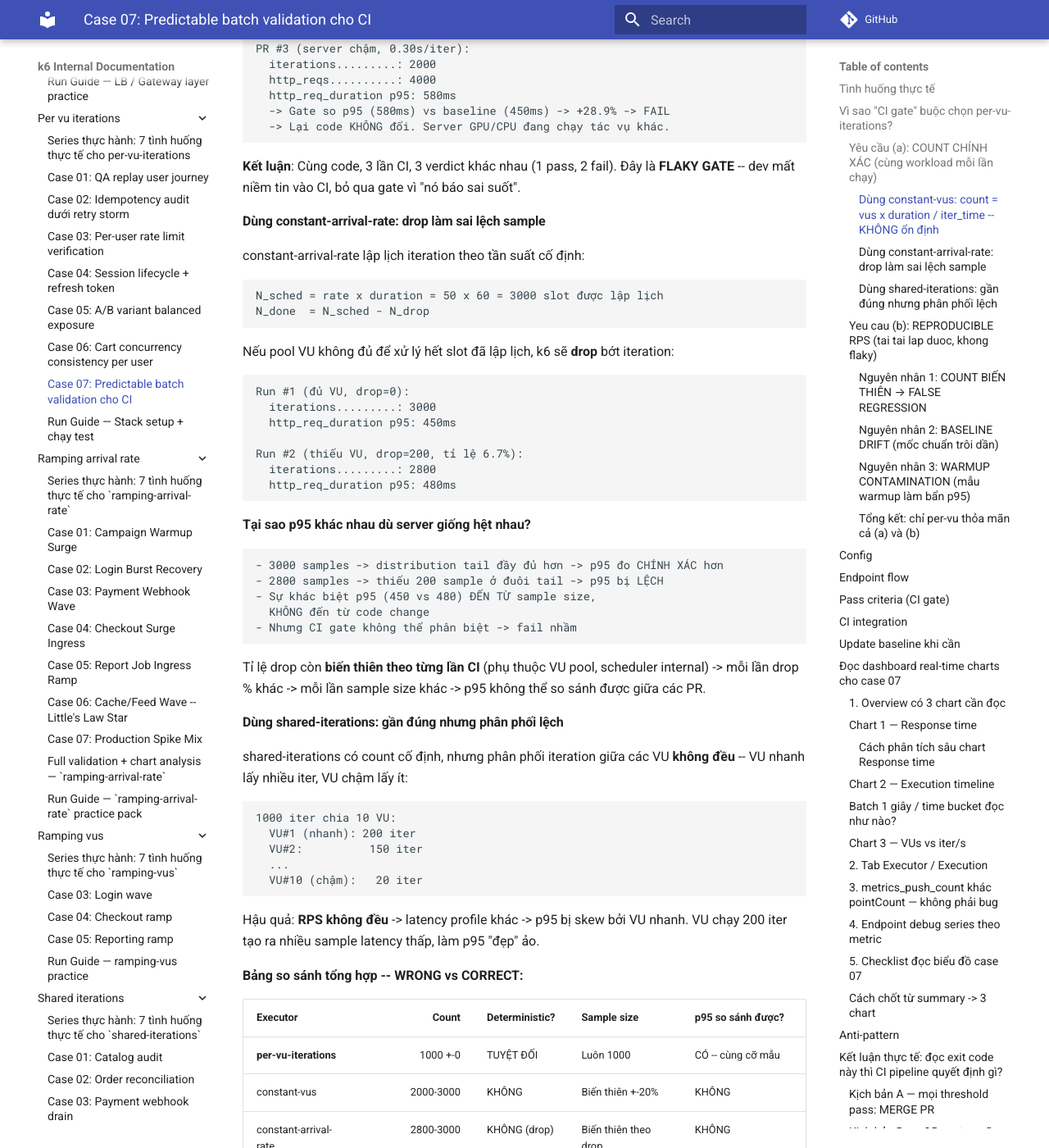
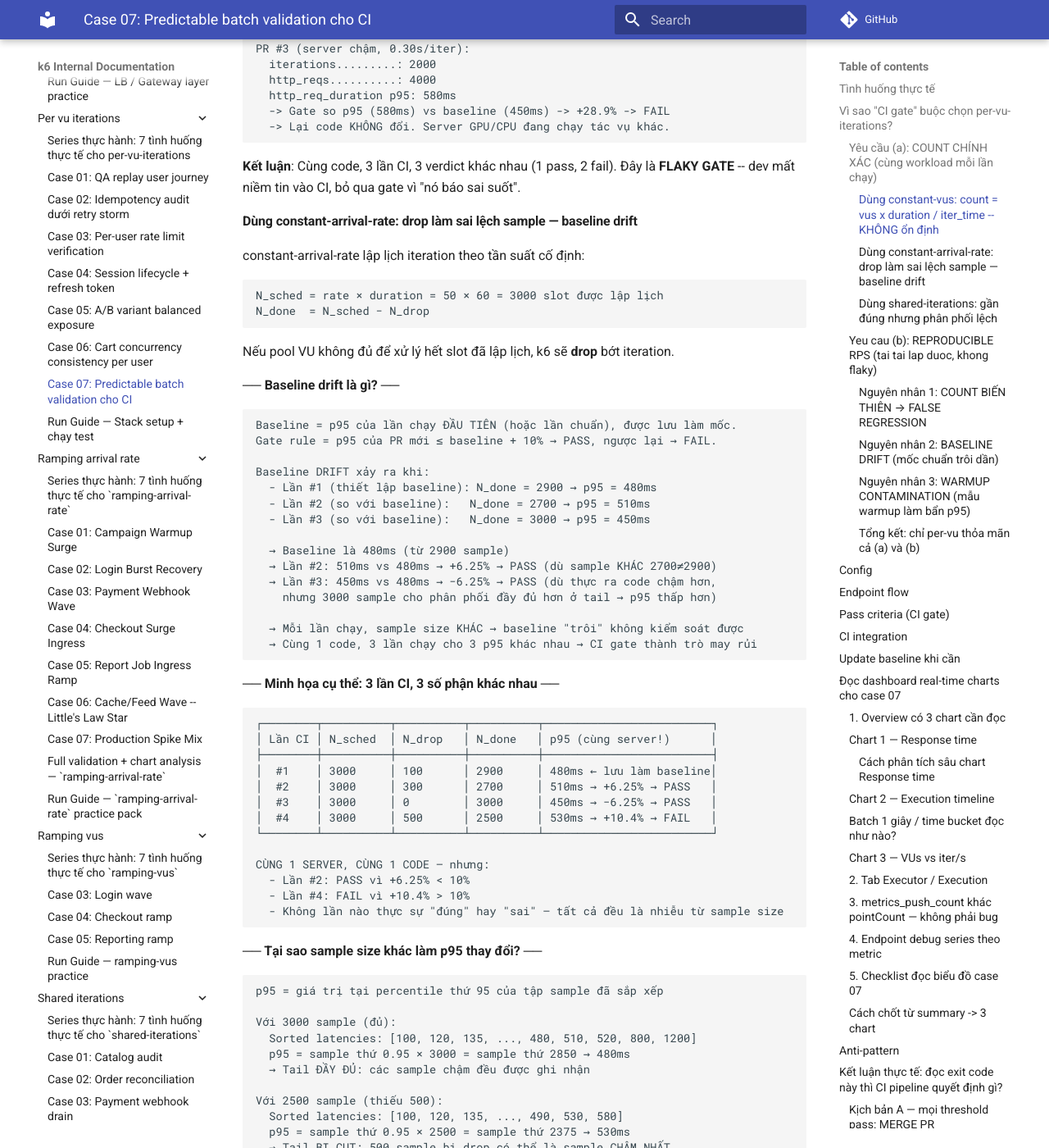
Before and after one commit to meomew-auto/markdown, an MkDocs documentation site: the page built from docs/practice/per-vu-iterations/07_ci-batch.md, in a window 1280 px wide and 1400 px high, scrolled down 2285 px. Shown: the whole window at 82% size. Built offline with MkDocs 1.6.1 and Material for MkDocs 9.7.7, drawn with Linux system fonts in a browser that asks for light colours; comment, search, counter and statistics services are not loaded; some of the changed text lies outside the part shown.

Commit message:
Update docs

````diff
--- a/docs/practice/per-vu-iterations/07_ci-batch.md
+++ b/docs/practice/per-vu-iterations/07_ci-batch.md
@@ -123,40 +123,105 @@ PR #3 (server chậm, 0.30s/iter):
 **Kết luận**: Cùng code, 3 lần CI, 3 verdict khác nhau (1 pass, 2 fail).
 Đây là **FLAKY GATE** -- dev mất niềm tin vào CI, bỏ qua gate vì "nó báo sai suốt".
 
-#### Dùng constant-arrival-rate: drop làm sai lệch sample
+#### Dùng constant-arrival-rate: drop làm sai lệch sample — baseline drift
 
 constant-arrival-rate lập lịch iteration theo tần suất cố định:
 
 ```text
-N_sched = rate x duration = 50 x 60 = 3000 slot được lập lịch
-N_done  = N_sched - N_drop
+N_sched = rate × duration = 50 × 60 = 3000 slot được lập lịch
+N_done  = N_sched − N_drop
 ```
 
-Nếu pool VU không đủ để xử lý hết slot đã lập lịch, k6 sẽ **drop** bớt iteration:
+Nếu pool VU không đủ để xử lý hết slot đã lập lịch, k6 sẽ **drop** bớt iteration.
+
+**── Baseline drift là gì? ──**
 
 ```text
-Run #1 (đủ VU, drop=0):
-  iterations.........: 3000
-  http_req_duration p95: 450ms
+Baseline = p95 của lần chạy ĐẦU TIÊN (hoặc lần chuẩn), được lưu làm mốc.
+Gate rule = p95 của PR mới ≤ baseline + 10% → PASS, ngược lại → FAIL.
 
-Run #2 (thiếu VU, drop=200, tỉ lệ 6.7%):
-  iterations.........: 2800
-  http_req_duration p95: 480ms
+Baseline DRIFT xảy ra khi:
+  - Lần #1 (thiết lập baseline): N_done = 2900 → p95 = 480ms
+  - Lần #2 (so với baseline):   N_done = 2700 → p95 = 510ms
+  - Lần #3 (so với baseline):   N_done = 3000 → p95 = 450ms
+
+  → Baseline là 480ms (từ 2900 sample)
+  → Lần #2: 510ms vs 480ms → +6.25% → PASS (dù sample KHÁC 2700≠2900)
+  → Lần #3: 450ms vs 480ms → −6.25% → PASS (dù thực ra code chậm hơn,
+    nhưng 3000 sample cho phân phối đầy đủ hơn ở tail → p95 thấp hơn)
+
+  → Mỗi lần chạy, sample size KHÁC → baseline "trôi" không kiểm soát được
+  → Cùng 1 code, 3 lần chạy cho 3 p95 khác nhau → CI gate thành trò may rủi
 ```
 
-**Tại sao p95 khác nhau dù server giống hệt nhau?**
+**── Minh họa cụ thể: 3 lần CI, 3 số phận khác nhau ──**
 
 ```text
-- 3000 samples -> distribution tail đầy đủ hơn -> p95 đo CHÍNH XÁC hơn
-- 2800 samples -> thiếu 200 sample ở đuôi tail -> p95 bị LỆCH
-- Sự khác biệt p95 (450 vs 480) ĐẾN TỪ sample size,
-  KHÔNG đến từ code change
-- Nhưng CI gate không thể phân biệt -> fail nhầm
+┌────────┬──────────┬──────────┬──────────┬─────────────────────────┐
+│ Lần CI │ N_sched  │ N_drop   │ N_done   │ p95 (cùng server!)      │
+├────────┼──────────┼──────────┼──────────┼─────────────────────────┤
+│  #1    │ 3000     │ 100      │ 2900     │ 480ms ← lưu làm baseline│
+│  #2    │ 3000     │ 300      │ 2700     │ 510ms → +6.25% → PASS   │
+│  #3    │ 3000     │ 0        │ 3000     │ 450ms → −6.25% → PASS   │
+│  #4    │ 3000     │ 500      │ 2500     │ 530ms → +10.4% → FAIL   │
+└────────┴──────────┴──────────┴──────────┴─────────────────────────┘
+
+CÙNG 1 SERVER, CÙNG 1 CODE — nhưng:
+  - Lần #2: PASS vì +6.25% < 10%
+  - Lần #4: FAIL vì +10.4% > 10%
+  - Không lần nào thực sự "đúng" hay "sai" — tất cả đều là nhiễu từ sample size
 ```
 
-Tỉ lệ drop còn **biến thiên theo từng lần CI** (phụ thuộc VU pool, scheduler
-internal) -> mỗi lần drop % khác -> mỗi lần sample size khác -> p95 không
-thể so sánh được giữa các PR.
+**── Tại sao sample size khác làm p95 thay đổi? ──**
+
+```text
+p95 = giá trị tại percentile thứ 95 của tập sample đã sắp xếp
+
+Với 3000 sample (đủ):
+  Sorted latencies: [100, 120, 135, ..., 480, 510, 520, 800, 1200]
+  p95 = sample thứ 0.95 × 3000 = sample thứ 2850 → 480ms
+  → Tail ĐẦY ĐỦ: các sample chậm đều được ghi nhận
+
+Với 2500 sample (thiếu 500):
+  Sorted latencies: [100, 120, 135, ..., 490, 530, 580]
+  p95 = sample thứ 0.95 × 2500 = sample thứ 2375 → 530ms
+  → Tail BỊ CỤT: 500 sample bị drop có thể là sample CHẬM NHẤT
+    (vì drop xảy ra khi VU quá tải — lúc server đang chậm)
+  → p95 bị ĐẨY LÊN do thiếu sample nhanh ở tail
+
+  Drop KHÔNG ngẫu nhiên — drop tập trung vào lúc server chậm nhất
+  → Sample bị mất là sample QUAN TRỌNG NHẤT (các giá trị ở tail)
+  → p95 trên tập đã drop là CON SỐ ẢO, không phản ánh đúng server
+```
+
+**── Hệ quả cho CI gate ──**
+
+```text
+Ngày 1: Dev push code, CI chạy, drop 3% → p95=490ms vs baseline 480ms → PASS
+Ngày 2: Dev push CODE CŨ (không đổi), CI chạy lại, drop 10% → p95=530ms → FAIL
+  → Dev hoang mang: "Hôm qua pass, hôm nay fail, code không đổi???"
+  → Mất 2 giờ debug → phát hiện ra do CI runner bận → drop nhiều hơn
+  → Dev mất niềm tin vào CI gate → tắt gate hoặc ignore
+
+Ngày 3: Dev push code THỰC SỰ CHẬM HƠN (+15% latency)
+  CI chạy, drop 0% (VU pool rảnh) → p95=490ms → PASS
+  → GATE BÁO PASS CHO CODE CHẬM HƠN — FALSE NEGATIVE
+  → Bug performance lọt vào production
+```
+
+**── So sánh với per-vu-iterations ──**
+
+```text
+per-vu-iterations: N_done = 1000 (TUYỆT ĐỐI, không drop)
+  → 1000 sample MỖI LẦN, không bao giờ lệch
+  → p95 luôn đo trên CÙNG 1 cỡ mẫu
+  → Baseline ỔN ĐỊNH: nếu p95 tăng → CHẮC CHẮN do code, không phải do sample
+
+constant-arrival-rate: N_done = 2500~3000 (BIẾN THIÊN theo drop)
+  → Mỗi lần 1 cỡ mẫu khác → p95 không so sánh được
+  → Baseline TRÔI: p95 thay đổi dù code không đổi
+  → CI gate = MAY RỦI
+```
 
 #### Dùng shared-iterations: gần đúng nhưng phân phối lệch
 
````
